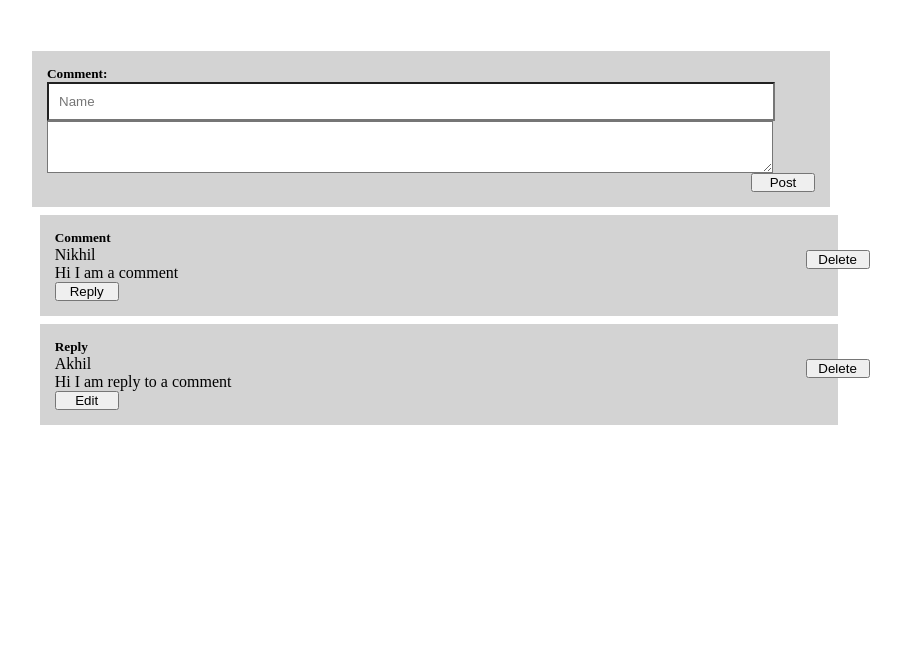
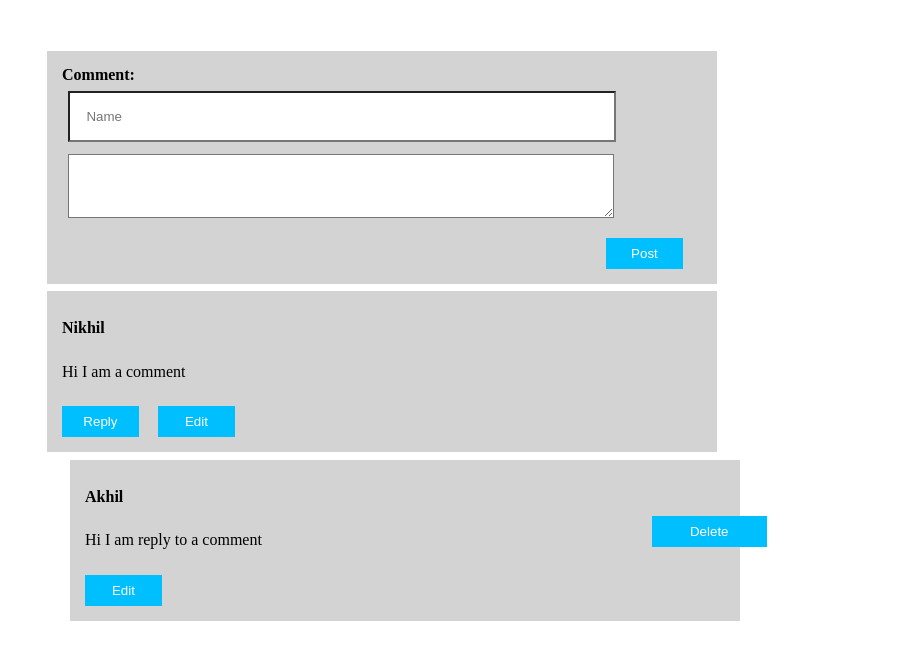
Before and after one commit to nikhilgvpce/comment-section, a React (Vite) app: page / in a window 1280 px wide. Shown: the top 660 px of the page, without its empty margins (209-1110 px from the left). Built offline with nearby package versions, Linux system fonts and the light colour scheme.

Commit message:
Add Styling to Comments, Replies components

```diff
--- a/src/CommentItem/CommentItem.css
+++ b/src/CommentItem/CommentItem.css
@@ -1,14 +1,23 @@
-.commentItem-wrapper {
+.commentItem-wrapper, .replyItem-wrapper {
     display: flex;
     flex-direction: column;
-    width: 60vw;
+    width: 50vw;
     background-color: lightgrey;
     padding: 15px;
 }
 
+.replyItem-wrapper {
+    margin-left: 3%;
+}
+
+.header-value {
+    font-weight: 600;
+}
+
 input, textarea {
-    width: 55vw;
-    padding: 10px;
+    width: 40vw;
+    padding: 16px;
+    margin: 1%;
     background-color: white;
 }
 
@@ -17,21 +26,33 @@ input, textarea {
 }
 
 button {
-    width: 5vw;
+    margin-top: 2%;
+    width: 6vw;
+    align-self: flex-end;
+    background: deepskyblue;
+    color: white;
+    border: none;
+    padding: 8px;
+    margin-right: 3%;
 }
 
 .edit-controls {
     display: flex;
 }
 
-.commentItem-saved-mode {
-    width: 60vw;
+.reply-saved-mode, .comment-saved-mode {
+    width: 50vw;
     margin: 1%;
     background-color: lightgrey;
     padding: 15px;
     display: flex;
     flex-direction: column;
     position: relative;
+    margin-left: 3%;
+}
+
+.comment-saved-mode {
+    margin: 1% 0 1% 0;
 }
 
 .comment-values {
@@ -39,8 +60,18 @@ button {
     flex-direction: column;
 }
 
+.comment-values  p, .comment-values  button {
+    margin: 2% 2% 2% 0;
+}
+
+.input-value {
+    font-weight: 600;
+}
+
 .delete-btn {
+    width: 9vw;
     position: absolute;
     right: -4%;
-    top: 35%
+    top: 35%;
+    margin: 0%;
 }
--- a/src/CommentItem/CommentItem.jsx
+++ b/src/CommentItem/CommentItem.jsx
@@ -22,8 +22,8 @@ const CommentItem = (props) => {
 
     if (isEditMode) {
         return (
-            <div className="commentItem-wrapper">
-                <h5>{headerValue}</h5>
+            <div className={`${Number.isInteger(parentIndex) ? 'replyItem-wrapper' : 'commentItem-wrapper'}`}>
+                <p className="header-value">{headerValue}</p>
                 <input placeholder={inputPlaceholder} value={inputValue} onChange={(e) => onInputChange(e, parentIndex, index)} />
                 <textarea onInput={onTextAreaChange} value={textAreaValue}></textarea>
                 <button className="post-btn" onClick={() => onSubmit(parentIndex, index)}>Post</button>
@@ -31,17 +31,15 @@ const CommentItem = (props) => {
         )
     }
     return (
-        <div className="commentItem-saved-mode">
+        <div className={`${ Number.isInteger(parentIndex) ? 'reply-saved-mode': 'comment-saved-mode'}`}>
             <div className="comment-values">
-                <h5>{headerValue}</h5>
-                <p>{inputValue}</p>
+                <p className="input-value">{inputValue}</p>
                 <p>{textAreaValue}</p>
             </div>
-            <div className="edit-control">
+            <div className="edit-controls">
                 {!Number.isInteger(parentIndex) ? <button onClick={() => onReply(parentIndex, index)}>Reply</button> : null}
-                {Number.isInteger(parentIndex) ? <button onClick={() => onEdit(parentIndex, index)}>Edit</button> : null}
-                <button className="delete-btn" onClick={() => onDelete(parentIndex, index)}>Delete</button>
-
+                {<button onClick={() => onEdit(parentIndex, index)}>Edit</button>}
+                { Number.isInteger(parentIndex) ? <button className="delete-btn" onClick={() => onDelete(parentIndex, index)}>Delete</button> : null}
             </div>
         </div>
     )
```
